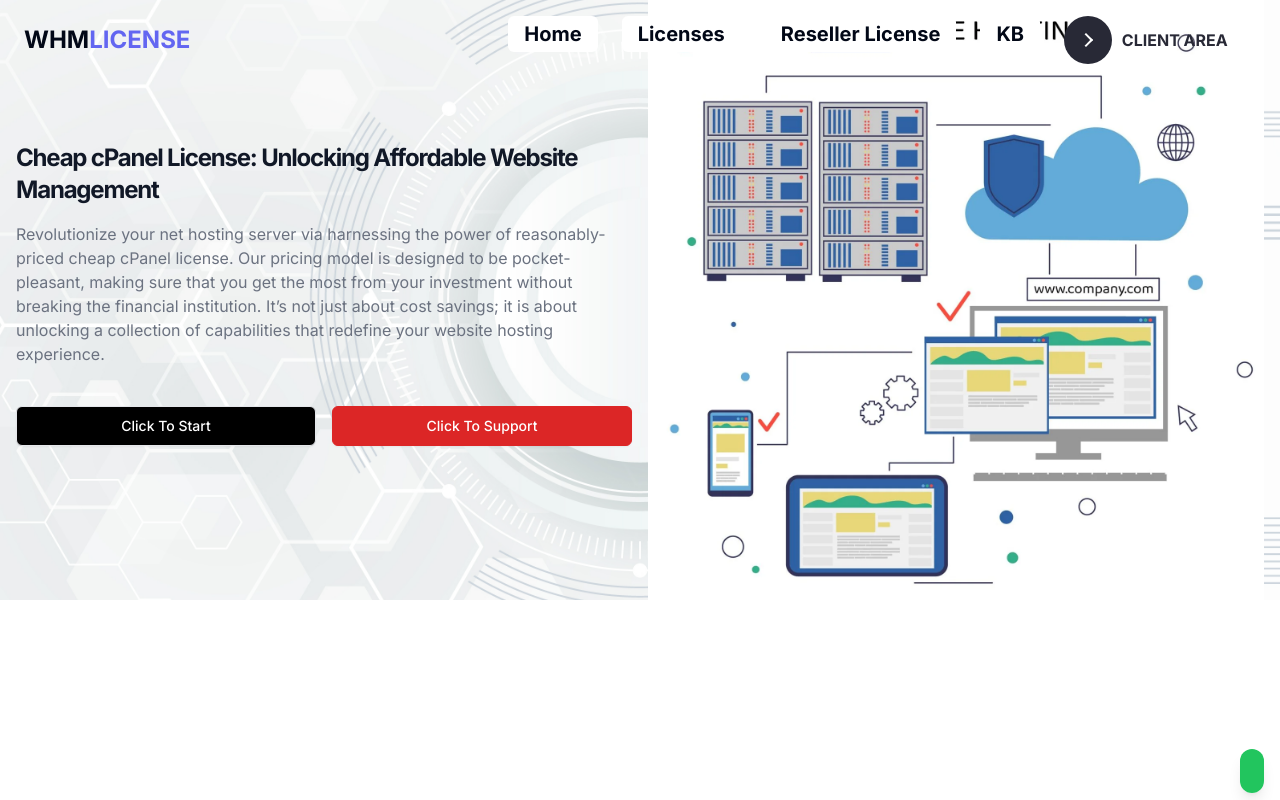
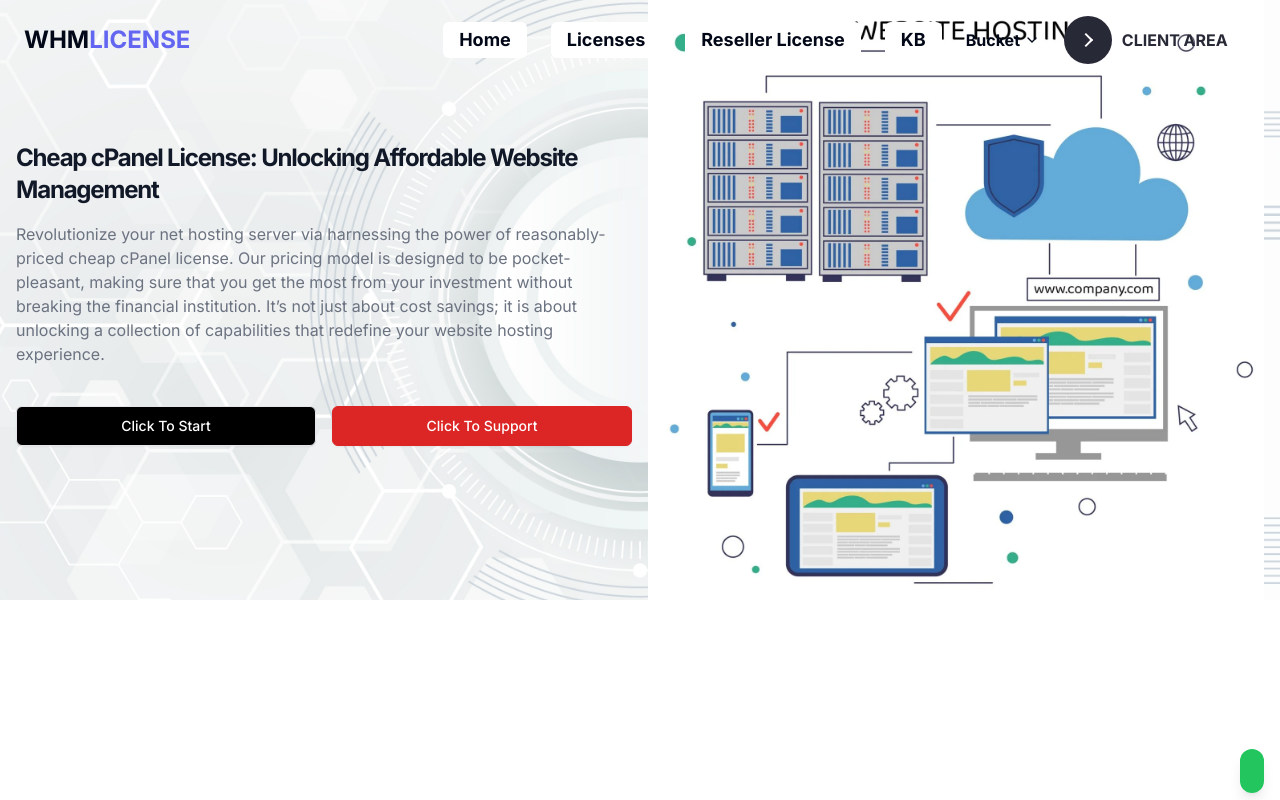
Before and after one commit to Abhithecoder-22/whml-licenses, a Next.js app: page / in a window 1280 px wide. Shown: the top 800 px of the page. Built offline with nearby package versions, Linux system fonts and the light colour scheme.

Commit message:
Added bucket menu

```diff
--- a/src/app/header/page.tsx
+++ b/src/app/header/page.tsx
@@ -7,6 +7,8 @@ import { Sheet, SheetTrigger, SheetContent } from "@/components/ui/sheet"
 import { Button } from "@/components/ui/button"
 import Link from "next/link"
 import SlideButton from "@/components/slide-button"
+import { DropdownMenu, DropdownMenuContent, DropdownMenuItem, DropdownMenuLabel, DropdownMenuSeparator, DropdownMenuTrigger } from "@/components/ui/dropdown-menu"
+import { JSX, SVGProps } from "react"
 
 export default function Component() {
   return (
@@ -36,6 +38,27 @@ export default function Component() {
             <Link href="/docs" target="_blank" className="flex w-full items-center py-2 text-xl font-bold" prefetch={false}>
               KB
             </Link>
+            <DropdownMenu>
+          <DropdownMenuTrigger className="flex items-center gap-1 font-bold">
+             Bucket <ChevronDownIcon className="h-4 w-4" />
+          </DropdownMenuTrigger>
+          <DropdownMenuContent align="start" className="w-[200px]">
+            <DropdownMenuLabel>Select Backup Storage</DropdownMenuLabel>
+            <DropdownMenuSeparator />
+            <DropdownMenuItem>
+              {/* <ImageIcon className="h-4 w-4 mr-2" /> */}
+              ACRONIS
+            </DropdownMenuItem>
+            <DropdownMenuItem>
+              {/* <ImageIcon className="h-4 w-4 mr-2" /> */}
+              BUCKET FOR BACKUP
+            </DropdownMenuItem>
+            <DropdownMenuItem>
+              {/* <ImageIcon className="h-4 w-4 mr-2" /> */}
+              AWS BUCKET
+            </DropdownMenuItem>
+          </DropdownMenuContent>
+        </DropdownMenu>
             {/* <Link href="#" target="_blank" className="flex w-full items-center py-2 text-xl font-bold" prefetch={false}>
               Clinet area
             </Link> */}
@@ -51,7 +74,7 @@ export default function Component() {
       <nav className="ml-auto hidden lg:flex gap-6">
         <Link
           href="/"
-          className="group inline-flex h-9 w-max items-center justify-center rounded-md bg-white px-4 py-2 text-xl font-bold transition-colors hover:bg-gray-100 hover:text-gray-900 focus:bg-gray-100 focus:text-gray-900 focus:outline-none disabled:pointer-events-none disabled:opacity-50 data-[active]:bg-gray-100/50 data-[state=open]:bg-gray-100/50 dark:bg-gray-950 dark:hover:bg-gray-800 dark:hover:text-gray-50 dark:focus:bg-gray-800 dark:focus:text-gray-50 dark:data-[active]:bg-gray-800/50 dark:data-[state=open]:bg-gray-800/50"
+          className="group inline-flex h-9 w-max items-center justify-center rounded-md bg-white px-4 py-2 text-lg font-bold transition-colors hover:bg-gray-100 hover:text-gray-900 focus:bg-gray-100 focus:text-gray-900 focus:outline-none disabled:pointer-events-none disabled:opacity-50 data-[active]:bg-gray-100/50 data-[state=open]:bg-gray-100/50 dark:bg-gray-950 dark:hover:bg-gray-800 dark:hover:text-gray-50 dark:focus:bg-gray-800 dark:focus:text-gray-50 dark:data-[active]:bg-gray-800/50 dark:data-[state=open]:bg-gray-800/50"
           prefetch={false}
         >
           Home
@@ -59,7 +82,7 @@ export default function Component() {
         <Link
         target="_blank"
           href="/cheap-cpanel-licenses"
-          className="group inline-flex h-9 w-max items-center justify-center rounded-md bg-white px-4 py-2 text-xl font-bold transition-colors hover:bg-gray-100 hover:text-gray-900 focus:bg-gray-100 focus:text-gray-900 focus:outline-none disabled:pointer-events-none disabled:opacity-50 data-[active]:bg-gray-100/50 data-[state=open]:bg-gray-100/50 dark:bg-gray-950 dark:hover:bg-gray-800 dark:hover:text-gray-50 dark:focus:bg-gray-800 dark:focus:text-gray-50 dark:data-[active]:bg-gray-800/50 dark:data-[state=open]:bg-gray-800/50"
+          className="group inline-flex h-9 w-max items-center justify-center rounded-md bg-white px-4 py-2 text-lg font-bold transition-colors hover:bg-gray-100 hover:text-gray-900 focus:bg-gray-100 focus:text-gray-900 focus:outline-none disabled:pointer-events-none disabled:opacity-50 data-[active]:bg-gray-100/50 data-[state=open]:bg-gray-100/50 dark:bg-gray-950 dark:hover:bg-gray-800 dark:hover:text-gray-50 dark:focus:bg-gray-800 dark:focus:text-gray-50 dark:data-[active]:bg-gray-800/50 dark:data-[state=open]:bg-gray-800/50"
           prefetch={false}
         >
           Licenses
@@ -67,7 +90,7 @@ export default function Component() {
         <Link
         target="_blank"
           href="/license-reseller-account"
-          className="group inline-flex h-9 w-max items-center justify-center rounded-md bg-white px-4 py-2 text-xl font-bold transition-colors hover:bg-gray-100 hover:text-gray-900 focus:bg-gray-100 focus:text-gray-900 focus:outline-none disabled:pointer-events-none disabled:opacity-50 data-[active]:bg-gray-100/50 data-[state=open]:bg-gray-100/50 dark:bg-gray-950 dark:hover:bg-gray-800 dark:hover:text-gray-50 dark:focus:bg-gray-800 dark:focus:text-gray-50 dark:data-[active]:bg-gray-800/50 dark:data-[state=open]:bg-gray-800/50"
+          className="group inline-flex h-9 w-max items-center justify-center rounded-md bg-white px-4 py-2 text-lg font-bold transition-colors hover:bg-gray-100 hover:text-gray-900 focus:bg-gray-100 focus:text-gray-900 focus:outline-none disabled:pointer-events-none disabled:opacity-50 data-[active]:bg-gray-100/50 data-[state=open]:bg-gray-100/50 dark:bg-gray-950 dark:hover:bg-gray-800 dark:hover:text-gray-50 dark:focus:bg-gray-800 dark:focus:text-gray-50 dark:data-[active]:bg-gray-800/50 dark:data-[state=open]:bg-gray-800/50"
           prefetch={false}
         >
           Reseller License
@@ -75,11 +98,34 @@ export default function Component() {
         <Link
         target="_blank"
           href="/docs"
-          className="group inline-flex h-9 w-max items-center justify-center rounded-md bg-white px-4 py-2 text-xl font-bold transition-colors hover:bg-gray-100 hover:text-gray-900 focus:bg-gray-100 focus:text-gray-900 focus:outline-none disabled:pointer-events-none disabled:opacity-50 data-[active]:bg-gray-100/50 data-[state=open]:bg-gray-100/50 dark:bg-gray-950 dark:hover:bg-gray-800 dark:hover:text-gray-50 dark:focus:bg-gray-800 dark:focus:text-gray-50 dark:data-[active]:bg-gray-800/50 dark:data-[state=open]:bg-gray-800/50"
+          className="group inline-flex h-9 w-max items-center justify-center rounded-md bg-white px-4 py-2 text-lg font-bold transition-colors hover:bg-gray-100 hover:text-gray-900 focus:bg-gray-100 focus:text-gray-900 focus:outline-none disabled:pointer-events-none disabled:opacity-50 data-[active]:bg-gray-100/50 data-[state=open]:bg-gray-100/50 dark:bg-gray-950 dark:hover:bg-gray-800 dark:hover:text-gray-50 dark:focus:bg-gray-800 dark:focus:text-gray-50 dark:data-[active]:bg-gray-800/50 dark:data-[state=open]:bg-gray-800/50"
           prefetch={false}
         >
          KB
         </Link>
+        <div className="group inline-flex h-9 w-max items-center justify-center">
+        <DropdownMenu>
+          <DropdownMenuTrigger className="flex items-center gap-1 font-bold">
+             Bucket <ChevronDownIcon className="h-4 w-4" />
+          </DropdownMenuTrigger>
+          <DropdownMenuContent align="start" className="w-[200px]">
+            <DropdownMenuLabel>Select Backup Storage</DropdownMenuLabel>
+            <DropdownMenuSeparator />
+            <DropdownMenuItem>
+              {/* <ImageIcon className="h-4 w-4 mr-2" /> */}
+              ACRONIS
+            </DropdownMenuItem>
+            <DropdownMenuItem>
+              {/* <ImageIcon className="h-4 w-4 mr-2" /> */}
+              BUCKET FOR BACKUP
+            </DropdownMenuItem>
+            <DropdownMenuItem>
+              {/* <ImageIcon className="h-4 w-4 mr-2" /> */}
+              AWS BUCKET
+            </DropdownMenuItem>
+          </DropdownMenuContent>
+        </DropdownMenu>
+        </div>
         {/* <Link
         target="_blank"
           href="#"
@@ -88,7 +134,8 @@ export default function Component() {
         >
           Client area
         </Link> */}
-        <SlideButton url="https://lic.whmlicenses.com"/>
+        <div className="group inline-flex h-9 w-max items-center justify-center">
+        <SlideButton url="https://lic.whmlicenses.com"/></div>
       </nav>
     </header>
   )
@@ -155,3 +202,72 @@ function XIcon(props: React.SVGProps<SVGSVGElement>) {
     </svg>
   )
 }
+
+function ChevronDownIcon(props: JSX.IntrinsicAttributes & SVGProps<SVGSVGElement>) {
+  return (
+    <svg
+      {...props}
+      xmlns="http://www.w3.org/2000/svg"
+      width="24"
+      height="24"
+      viewBox="0 0 24 24"
+      fill="none"
+      stroke="currentColor"
+      strokeWidth="2"
+      strokeLinecap="round"
+      strokeLinejoin="round"
+    >
+      <path d="m6 9 6 6 6-6" />
+    </svg>
+  )
+}
+
+
+function ImageIcon(props: JSX.IntrinsicAttributes & SVGProps<SVGSVGElement>) {
+  return (
+<img src="./aws.svg" width={24} height={24} alt="" className="mr-[.5rem]" />
+  )
+}
+
+
+function Package2Icon(props: JSX.IntrinsicAttributes & SVGProps<SVGSVGElement>) {
+  return (
+    <svg
+      {...props}
+      xmlns="http://www.w3.org/2000/svg"
+      width="24"
+      height="24"
+      viewBox="0 0 24 24"
+      fill="none"
+      stroke="currentColor"
+      strokeWidth="2"
+      strokeLinecap="round"
+      strokeLinejoin="round"
+    >
+      <path d="M3 9h18v10a2 2 0 0 1-2 2H5a2 2 0 0 1-2-2V9Z" />
+      <path d="m3 9 2.45-4.9A2 2 0 0 1 7.24 3h9.52a2 2 0 0 1 1.8 1.1L21 9" />
+      <path d="M12 3v6" />
+    </svg>
+  )
+}
+
+
+function SearchIcon(props: JSX.IntrinsicAttributes & SVGProps<SVGSVGElement>) {
+  return (
+    <svg
+      {...props}
+      xmlns="http://www.w3.org/2000/svg"
+      width="24"
+      height="24"
+      viewBox="0 0 24 24"
+      fill="none"
+      stroke="currentColor"
+      strokeWidth="2"
+      strokeLinecap="round"
+      strokeLinejoin="round"
+    >
+      <circle cx="11" cy="11" r="8" />
+      <path d="m21 21-4.3-4.3" />
+    </svg>
+  )
+}
--- a/src/components/support-team/page.tsx
+++ b/src/components/support-team/page.tsx
@@ -24,7 +24,7 @@ export default function SupportTeam() {
             </Link>
           </div>
           <div className="bg-muted rounded-lg p-6 space-y-2 text-center">
-            <h3 className="text-lg font-semibold">7 DAYS FREE TRIAL</h3>
+            <h3 className="text-lg font-semibold">48 Hrs FREE TRIAL</h3>
             <Link href="#" className="text-primary hover:underline" prefetch={false}>
               Learn more
             </Link>
```
Also changed, not shown: public/amazon-s3.svg (added), public/aws.svg (added).
